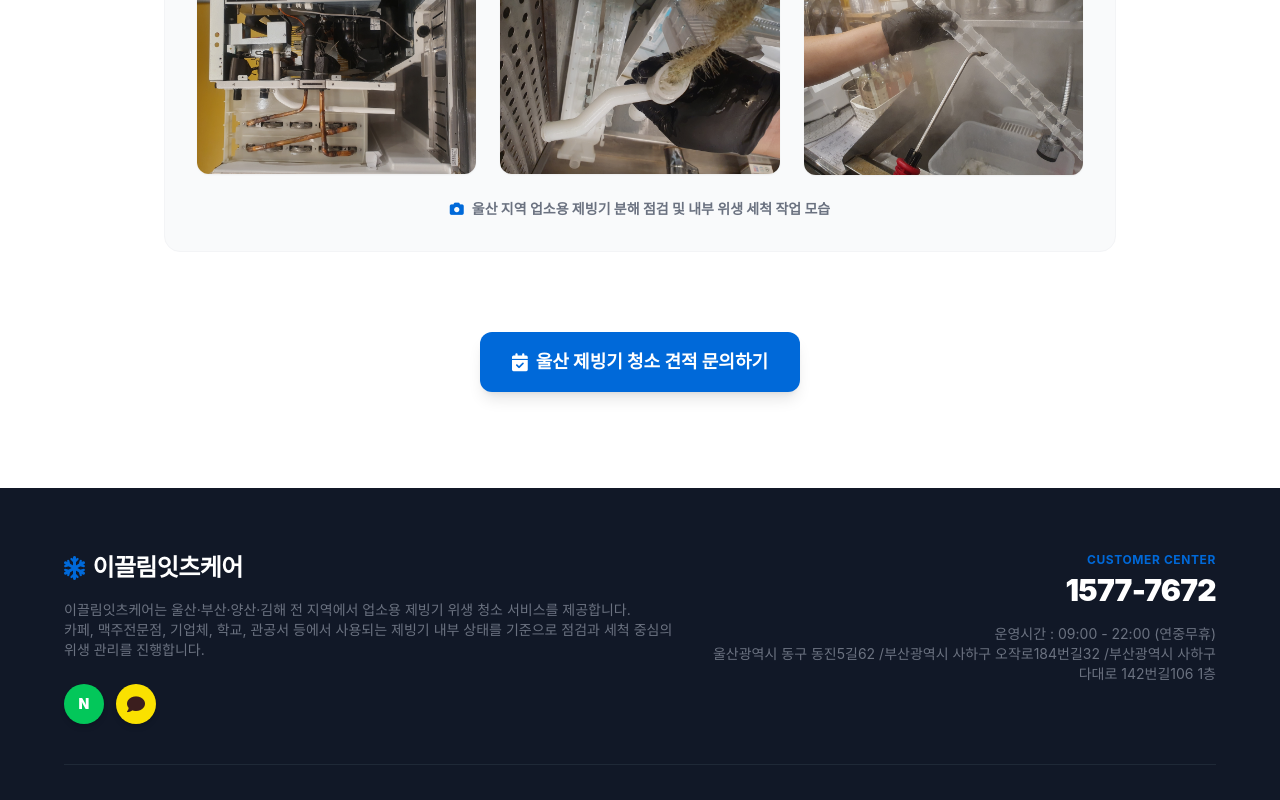
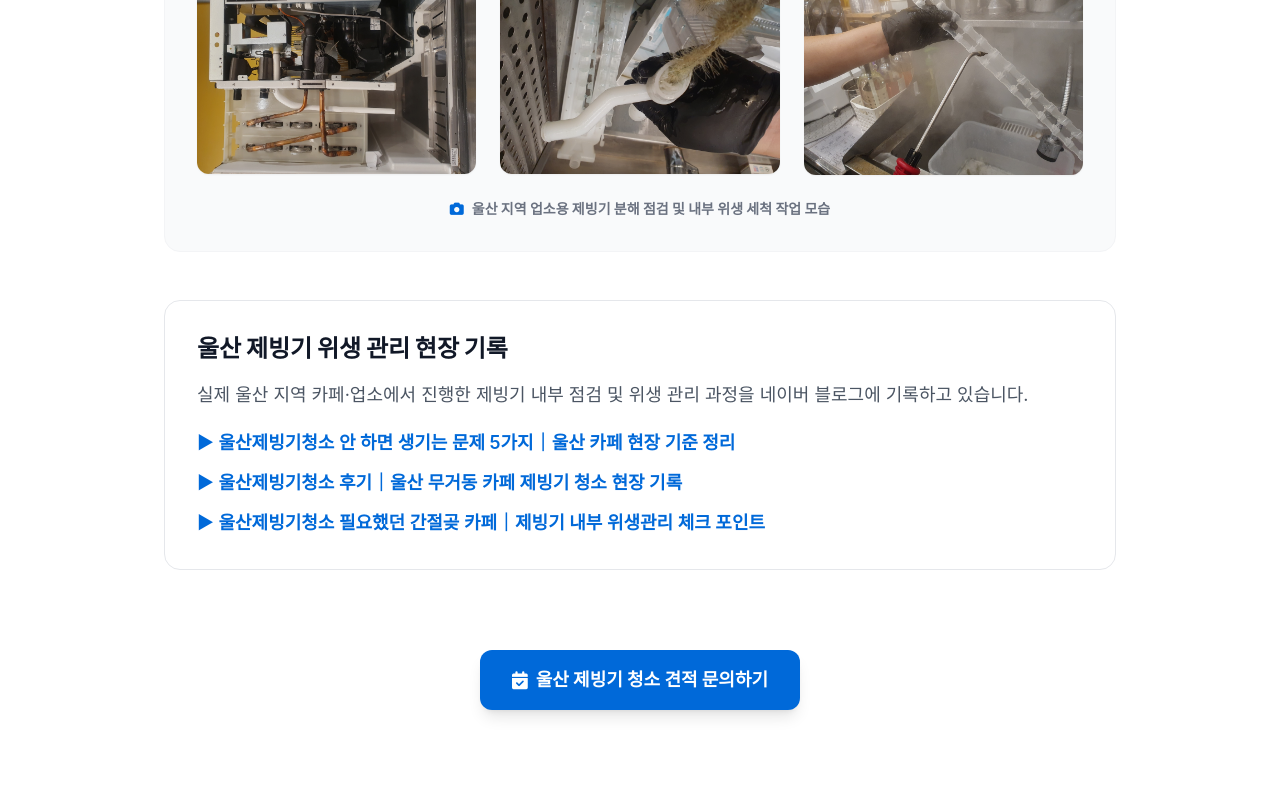
Before and after one commit to s67270602-dev/ikkulim_itscare, a React (Vite) app: page /#/service-area in a window 1280 px wide. Shown: the part 970-1770 px from the top of the page. Built offline with nearby package versions, Linux system fonts and the light colour scheme; sample sign-in values are in the browser's storage; a web font is replaced by a local one.

Commit message:
Update ServiceArea.tsx

```diff
--- a/pages/ServiceArea.tsx
+++ b/pages/ServiceArea.tsx
@@ -1,4 +1,3 @@
-
 import React, { useState } from 'react';
 import { Link } from 'react-router-dom';
 
@@ -84,6 +83,40 @@ const ServiceArea: React.FC = () => {
 
   const { main, sub } = getTitleParts(content[activeTab].title);
 
+  // 지역별 블로그 링크 (울산/부산만 우선 적용)
+  const blogLinks: Record<Region, { title: string; url: string }[]> = {
+    ulsan: [
+      {
+        title: "울산제빙기청소 안 하면 생기는 문제 5가지｜울산 카페 현장 기준 정리",
+        url: "https://blog.naver.com/itscare77/224143860043"
+      },
+      {
+        title: "울산제빙기청소 후기｜울산 무거동 카페 제빙기 청소 현장 기록",
+        url: "https://blog.naver.com/itscare77/224141966289"
+      },
+      {
+        title: "울산제빙기청소 필요했던 간절곶 카페｜제빙기 내부 위생관리 체크 포인트",
+        url: "https://blog.naver.com/itscare77/224142041961"
+      }
+    ],
+    busan: [
+      {
+        title: "부산 부산진구 카페 제빙기청소 현장 후기",
+        url: "https://blog.naver.com/itscare88/224145284596"
+      },
+      {
+        title: "부산 카페 제빙기청소, 미루면 안 되는 이유｜카페 현장에서 본 현실",
+        url: "https://blog.naver.com/itscare88/224143730051"
+      },
+      {
+        title: "부산제빙기청소 현장 기록｜해운대 달맞이길 카페 업소용 제빙기 분해 세척",
+        url: "https://blog.naver.com/itscare88/224143662647"
+      }
+    ],
+    yangsan: [],
+    gimhae: []
+  };
+
   return (
     <div className="pt-[60px] md:pt-[80px] font-pretendard min-h-screen bg-white">
 
@@ -101,7 +134,6 @@ const ServiceArea: React.FC = () => {
       {/* 2. Tabs Navigation */}
       <section className="sticky top-[60px] md:top-[80px] z-40 bg-white border-b border-gray-100 shadow-sm">
         <div className="container mx-auto px-0 md:px-6 max-w-[1200px]">
-          {/* Mobile: 2x2 Grid, Desktop: Single Row */}
           <div className="flex flex-wrap md:flex-nowrap md:overflow-x-auto md:scrollbar-hide">
             {tabs.map((tab) => (
               <button
@@ -137,7 +169,6 @@ const ServiceArea: React.FC = () => {
 
             {/* Title & Description */}
             <div>
-               {/* Mobile Optimized Title Header */}
               <div className="flex flex-col md:flex-row md:items-end gap-1 md:gap-3 mb-5 md:mb-8">
                 <div className="flex items-start gap-2.5">
                   <span className="text-[#0069D9] text-xl md:text-2xl mt-0.5 md:mt-0">🟦</span>
@@ -157,7 +188,6 @@ const ServiceArea: React.FC = () => {
 
               <div className="w-full h-px bg-gray-200 my-6 md:my-8"></div>
 
-               {/* Readability Optimized Text */}
               <div className="prose prose-lg max-w-none">
                 <p className="text-gray-700 text-[16px] md:text-lg leading-[1.8] md:leading-8 whitespace-pre-line break-keep font-medium tracking-tight">
                   {content[activeTab].desc}
@@ -185,6 +215,38 @@ const ServiceArea: React.FC = () => {
               </p>
             </div>
 
+            {/* Region Blog Links (SEO Indexing Helper) */}
+            {blogLinks[activeTab] && blogLinks[activeTab].length > 0 && (
+              <section className="bg-white border border-gray-200 rounded-2xl p-6 md:p-8">
+                <h3 className="text-xl md:text-2xl font-black text-gray-900 mb-4">
+                  {activeTab === 'ulsan' && '울산 제빙기 위생 관리 현장 기록'}
+                  {activeTab === 'busan' && '부산 제빙기 위생 관리 현장 기록'}
+                  {activeTab === 'yangsan' && '양산 제빙기 위생 관리 현장 기록'}
+                  {activeTab === 'gimhae' && '김해 제빙기 위생 관리 현장 기록'}
+                </h3>
+
+                <p className="text-gray-600 text-base md:text-lg leading-relaxed mb-5">
+                  실제 {activeTab === 'ulsan' ? '울산' : activeTab === 'busan' ? '부산' : activeTab === 'yangsan' ? '양산' : '김해'} 지역
+                  카페·업소에서 진행한 제빙기 내부 점검 및 위생 관리 과정을 네이버 블로그에 기록하고 있습니다.
+                </p>
+
+                <ul className="space-y-3 text-base md:text-lg font-semibold">
+                  {blogLinks[activeTab].map((item, idx) => (
+                    <li key={idx}>
+                      <a
+                        href={item.url}
+                        target="_blank"
+                        rel="noopener noreferrer"
+                        className="text-[#0069D9] hover:underline break-keep"
+                      >
+                        ▶ {item.title}
+                      </a>
+                    </li>
+                  ))}
+                </ul>
+              </section>
+            )}
+
             {/* CTA */}
             <div className="mt-4 md:mt-8 text-center">
               <Link
```
Lines whose indentation alone changed are shown as unchanged.
